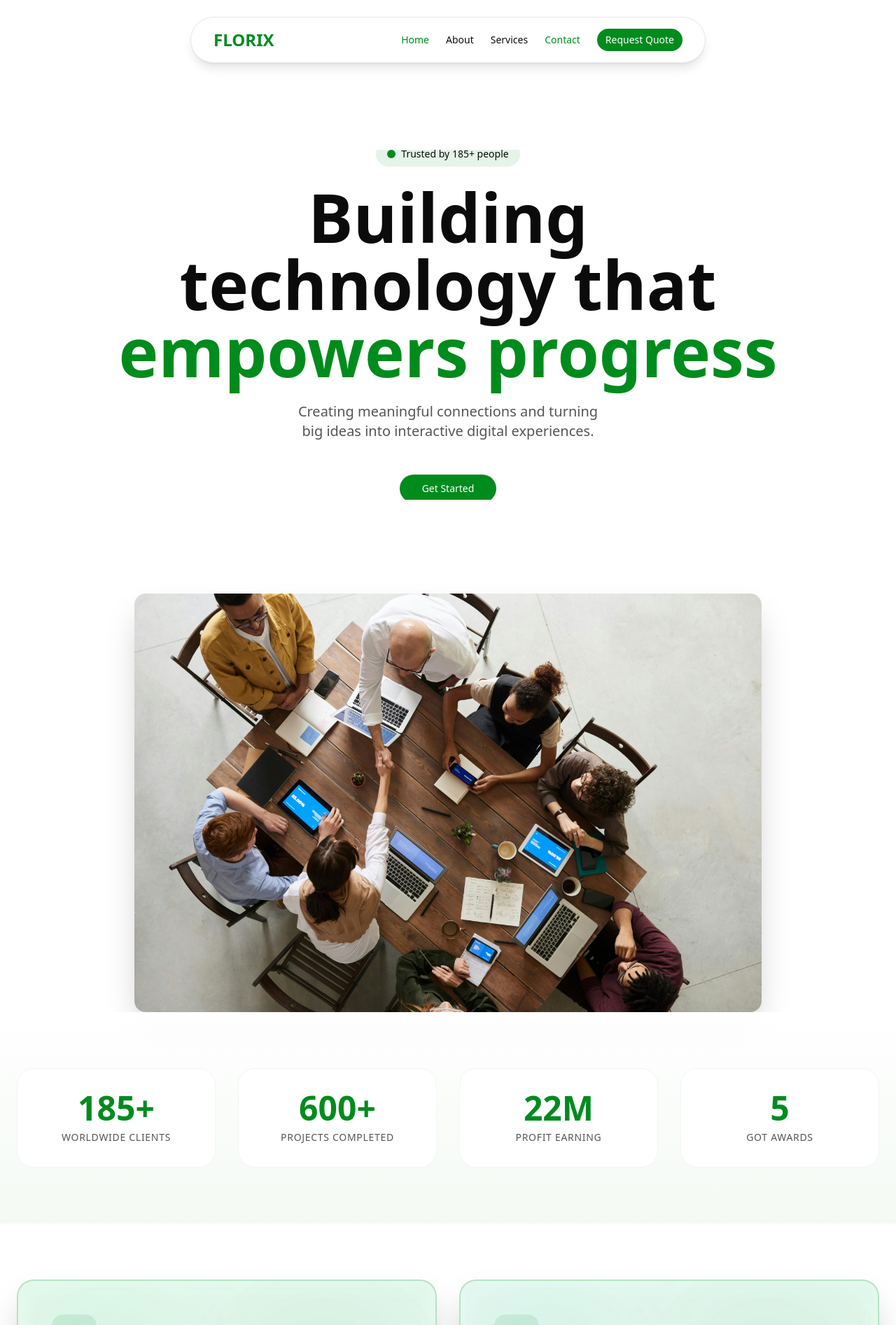
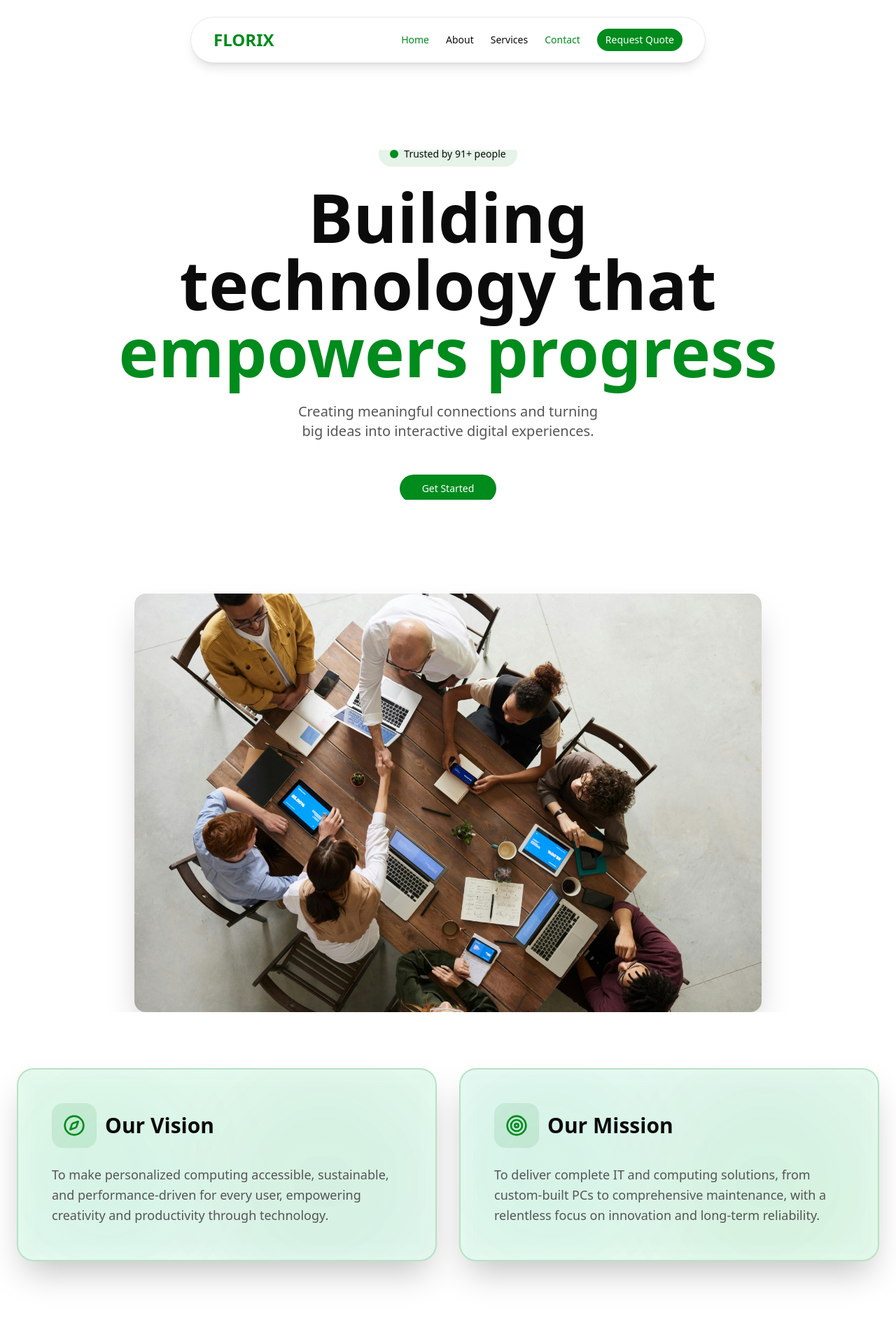
Before and after one commit to obitouchiharinn/Florix-Technologies, a Next.js app: page / in a window 1280 px wide. Shown: the top 1893 px of the page at 70% size. Built offline with nearby package versions, Linux system fonts and the light colour scheme.

Commit message:
stats_upadted

```diff
--- a/app/about/page.tsx
+++ b/app/about/page.tsx
@@ -101,7 +101,7 @@ export default function AboutPage() {
         </motion.div>
       </div>
 
-      <div className="max-w-6xl mx-auto px-6 py-20 grid md:grid-cols-3 gap-6 mb-20">
+      {/* <div className="max-w-6xl mx-auto px-6 py-20 grid md:grid-cols-3 gap-6 mb-20">
         {[
           { label: "Projects Completed", value: 600, icon: "⚡" },
           { label: "Happy Clients", value: 185, icon: "🤝" },
@@ -128,7 +128,7 @@ export default function AboutPage() {
             </Card>
           </motion.div>
         ))}
-      </div>
+      </div> */}
 
       <motion.div style={{ opacity: storyOpacity, y: storyY }} className="max-w-6xl mx-auto px-6 mb-20">
         <Card className="p-12 bg-gradient-to-br from-card/90 to-card/50 backdrop-blur-md border border-primary/20 relative overflow-hidden group hover:border-primary/40 transition-all duration-300">
--- a/app/page.tsx
+++ b/app/page.tsx
@@ -225,7 +225,7 @@ export default function Home() {
               <span className="animate-ping absolute inline-flex h-full w-full rounded-full bg-primary opacity-75"></span>
               <span className="relative inline-flex rounded-full h-3 w-3 bg-primary"></span>
             </span>
-            <span className="text-sm text-foreground">Trusted by 185+ people</span>
+            <span className="text-sm text-foreground">Trusted by 91+ people</span>
           </div>
 
           <h1 className="text-6xl md:text-8xl font-bold mb-6 text-balance">
@@ -262,7 +262,7 @@ export default function Home() {
       </div>
 
       {/* Stats Section */}
-      <motion.section
+      {/* <motion.section
         ref={statsRef}
         initial={{ opacity: 0, y: 20 }}
         whileInView={{ opacity: 1, y: 0 }}
@@ -287,7 +287,7 @@ export default function Home() {
             ))}
           </div>
         </div>
-      </motion.section>
+      </motion.section> */}
 
       {/* Vision and Mission Section */}
       <section className="py-20 px-6 bg-white">
```
